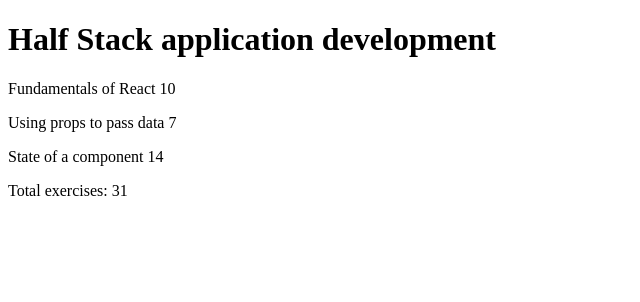
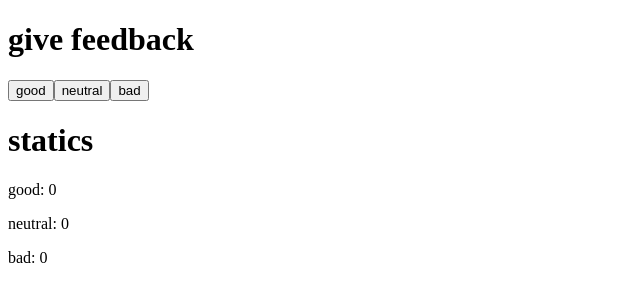
Before and after one commit to OthmanTabeche/FullStackOpen2025, a React (Vite) app in the folder part1/: page / in a window 1280 px wide. Shown: the top 302 px of the page, without its empty margins (0-640 px from the left). Built offline with nearby package versions, Linux system fonts and the light colour scheme.

Commit message:
unicafe 1.6

```diff
--- a/part1/src/App.jsx
+++ b/part1/src/App.jsx
@@ -1,57 +1,26 @@
-const Header = (props) => {
-  return (
-    <h1>{props.course.name}</h1>
-  )
-}
-
-const Part = (props) => {
-  return (
-    <p> {props.name} {props.exercises} </p>
-  )
-}
-
-const Content = (props) => {
-  return (
-    <div>
-      <Part name={props.parts[0].name} exercises={props.parts[0].exercises} />
-      <Part name={props.parts[1].name} exercises={props.parts[1].exercises} />
-      <Part name={props.parts[2].name} exercises={props.parts[2].exercises} />
-    </div>
-  )
-}
-
-const Total = (props) => {
-  return (
-    <div>
-      <p>Total exercises: {props.parts[0].exercises + props.parts[1].exercises + props.parts[2].exercises}</p>
-    </div>
-  )
-}
+import { useState } from 'react'
 
 const App = () => {
-  const course = {
-    name: 'Half Stack application development',
-    parts: [
-      {
-        name: 'Fundamentals of React',
-        exercises: 10
-      },
-      {
-        name: 'Using props to pass data',
-        exercises: 7
-      },
-      {
-        name: 'State of a component',
-        exercises: 14
-      }
-    ]
-  }
+  // guarda los clics de cada botón en su propio estado
+  const [good, setGood] = useState(0)
+  const [neutral, setNeutral] = useState(0)
+  const [bad, setBad] = useState(0)
+
+  const handelClickGood = () =>  setGood((prev) => prev + 1);
+  const handelClickNeutral = () => setNeutral((prev) => prev + 1);
+  const handelClickBad = () => setBad((prev) => prev + 1);
 
   return (
     <div>
-      <Header course={course} />
-      <Content  parts={course.parts} />
-      <Total parts={course.parts} />
+      <h1>give feedback</h1>
+      <button onClick={handelClickGood}>good</button>
+      <button onClick={handelClickNeutral}>neutral</button>
+      <button onClick={handelClickBad}>bad</button>
+
+      <h1>statics</h1>
+      <p>good: {good} </p>
+      <p>neutral: {neutral} </p>
+      <p>bad: {bad} </p>
     </div>
   )
 }
--- a/part1/src/main.jsx
+++ b/part1/src/main.jsx
@@ -1,3 +1,4 @@
+import React from 'react'
 import ReactDOM from 'react-dom/client'
 
 import App from './App'
```
